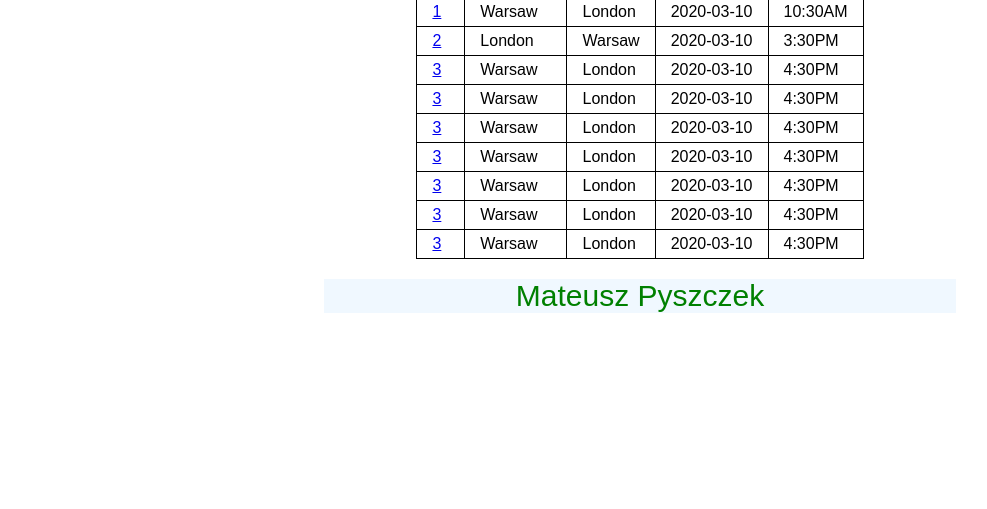
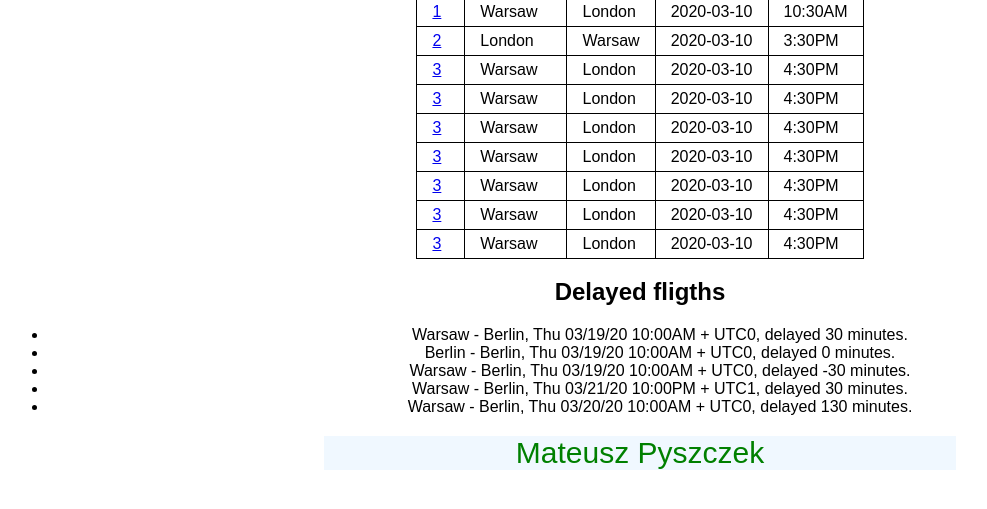
Before and after one commit to mp371366/www-lab-2, a plain HTML site: page index.html in a window 1280 px wide. Shown: the part 189-698 px from the top of the page, without its empty margins (0-987 px from the left). Drawn offline with Linux system fonts and the light colour scheme.

Commit message:
Add delayed info.

```diff
--- a/index.html
+++ b/index.html
@@ -90,6 +90,16 @@
       </tr>
       </tbody>
     </table>
+  <section id="delayed">
+    <h2>Delayed fligths</h2>
+    <ul>
+      <li>Warsaw - Berlin, Thu 03/19/20 10:00AM + UTC0, delayed 30 minutes.</li>
+      <li>Berlin - Berlin, Thu 03/19/20 10:00AM + UTC0, delayed 0 minutes.</li>
+      <li>Warsaw - Berlin, Thu 03/19/20 10:00AM + UTC0, delayed -30 minutes.</li>
+      <li>Warsaw - Berlin, Thu 03/21/20 10:00PM + UTC1, delayed 30 minutes.</li>
+      <li>Warsaw - Berlin, Thu 03/20/20 10:00AM + UTC0, delayed 130 minutes.</li>
+    </ul>
+  </section>
   <footer class="main-footer">
     Mateusz Pyszczek
   </footer>
```
